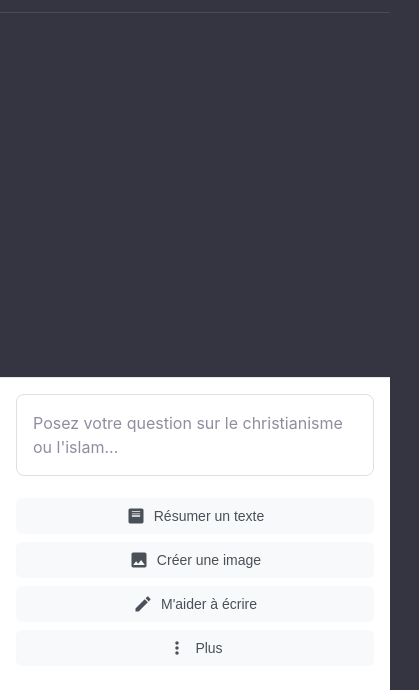
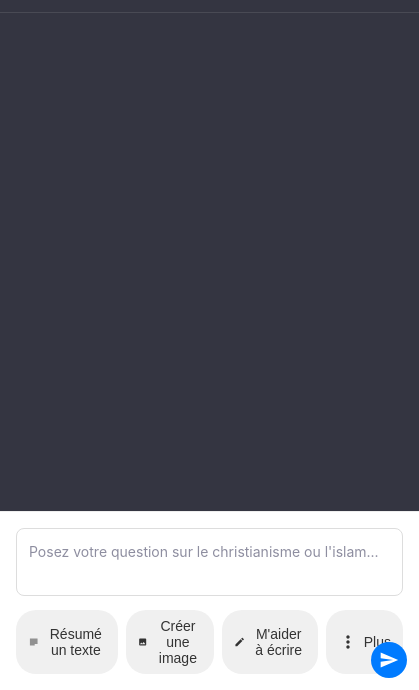
Before and after one commit to Terranoweb2/le-temps-de-dieu-chatbot, a website: page public/index.html in a window 390 px wide. Shown: the part 154-844 px from the top of the page, 419 px wide, since content can reach past the window. Drawn offline with Linux system fonts and the light colour scheme.

Commit message:
Update UI with new action buttons and styling

```diff
--- a/public/index.html
+++ b/public/index.html
@@ -46,35 +46,51 @@
                         <textarea class="chat-input" placeholder="Posez votre question sur le christianisme ou l'islam..."></textarea>
                         <div class="action-buttons">
                             <button class="action-button" data-action="summarize">
-                                <svg viewBox="0 0 24 24">
-                                    <path d="M19 3H5c-1.1 0-2 .9-2 2v14c0 1.1.9 2 2 2h14c1.1 0 2-.9 2-2V5c0-1.1-.9-2-2-2zm-2 10H7v-2h10v2zm0-3H7V9h10v2zm0-3H7V6h10v2z"/>
+                                <svg viewBox="0 0 24 24" class="action-icon">
+                                    <path d="M14 17H4v2h10v-2zm6-8H4v2h16V9zM4 15h16v-2H4v2zM4 5v2h16V5H4z"/>
                                 </svg>
-                                Résumer un texte
+                                <span>Résumé un texte</span>
                             </button>
                             <button class="action-button" data-action="create_image">
-                                <svg viewBox="0 0 24 24">
+                                <svg viewBox="0 0 24 24" class="action-icon">
                                     <path d="M21 19V5c0-1.1-.9-2-2-2H5c-1.1 0-2 .9-2 2v14c0 1.1.9 2 2 2h14c1.1 0 2-.9 2-2zM8.5 13.5l2.5 3.01L14.5 12l4.5 6H5l3.5-4.5z"/>
                                 </svg>
-                                Créer une image
+                                <span>Créer une image</span>
                             </button>
                             <button class="action-button" data-action="writing_help">
-                                <svg viewBox="0 0 24 24">
+                                <svg viewBox="0 0 24 24" class="action-icon">
                                     <path d="M3 17.25V21h3.75L17.81 9.94l-3.75-3.75L3 17.25zM20.71 7.04c.39-.39.39-1.02 0-1.41l-2.34-2.34c-.39-.39-1.02-.39-1.41 0l-1.83 1.83 3.75 3.75 1.83-1.83z"/>
                                 </svg>
-                                M'aider à écrire
+                                <span>M'aider à écrire</span>
                             </button>
                             <button class="action-button" data-action="more_options">
-                                <svg viewBox="0 0 24 24">
+                                <svg viewBox="0 0 24 24" class="action-icon">
                                     <path d="M12 8c1.1 0 2-.9 2-2s-.9-2-2-2-2 .9-2 2 .9 2 2 2zm0 2c-1.1 0-2 .9-2 2s.9 2 2 2 2-.9 2-2-.9-2-2-2zm0 6c-1.1 0-2 .9-2 2s.9 2 2 2 2-.9 2-2-.9-2-2-2z"/>
                                 </svg>
-                                Plus
+                                <span>Plus</span>
                             </button>
                         </div>
                     </div>
-                    <div class="more-options-menu">
-                        <div class="more-options-item" data-action="share">Partager</div>
-                        <div class="more-options-item" data-action="feedback">Donner un avis</div>
-                        <div class="more-options-item" data-action="settings">Paramètres</div>
+                    <button class="send-button">
+                        <svg viewBox="0 0 24 24">
+                            <path d="M2.01 21L23 12 2.01 3 2 10l15 2-15 2z"/>
+                        </svg>
+                    </button>
+                </div>
+                <div class="more-options-menu">
+                    <div class="more-options-content">
+                        <button class="more-option" data-action="share">
+                            <svg viewBox="0 0 24 24">
+                                <path d="M18 16.08c-.76 0-1.44.3-1.96.77L8.91 12.7c.05-.23.09-.46.09-.7s-.04-.47-.09-.7l7.05-4.11c.54.5 1.25.81 2.04.81 1.66 0 3-1.34 3-3s-1.34-3-3-3-3 1.34-3 3c0 .24.04.47.09.7L8.04 9.81C7.5 9.31 6.79 9 6 9c-1.66 0-3 1.34-3 3s1.34 3 3 3c.79 0 1.5-.31 2.04-.81l7.12 4.16c-.05.21-.08.43-.08.65 0 1.61 1.31 2.92 2.92 2.92s2.92-1.31 2.92-2.92-1.31-2.92-2.92-2.92z"/>
+                            </svg>
+                            <span>Partager</span>
+                        </button>
+                        <button class="more-option" data-action="feedback">
+                            <svg viewBox="0 0 24 24">
+                                <path d="M20 2H4c-1.1 0-1.99.9-1.99 2L2 22l4-4h14c1.1 0 2-.9 2-2V4c0-1.1-.9-2-2-2zm-7 12h-2v-2h2v2zm0-4h-2V6h2v4z"/>
+                            </svg>
+                            <span>Donner un avis</span>
+                        </button>
                     </div>
                 </div>
             </div>
--- a/public/style.css
+++ b/public/style.css
@@ -260,33 +260,124 @@ textarea::placeholder {
 
 .action-buttons {
     display: flex;
-    gap: 0.5rem;
-    overflow-x: auto;
-    padding-bottom: 0.5rem;
+    gap: 8px;
+    margin-top: 8px;
+    flex-wrap: wrap;
 }
 
 .action-button {
     display: flex;
     align-items: center;
-    gap: 0.5rem;
-    padding: 0.5rem 1rem;
-    background-color: rgba(64,65,79,0.9);
+    gap: 6px;
+    padding: 8px 12px;
     border: none;
-    color: #ececf1;
-    border-radius: 0.5rem;
+    border-radius: 20px;
+    background-color: #f0f0f0;
+    color: #333;
     cursor: pointer;
-    white-space: nowrap;
-    transition: all 0.2s;
+    transition: background-color 0.2s;
+    font-size: 14px;
 }
 
 .action-button:hover {
-    background-color: rgba(255,255,255,0.1);
+    background-color: #e0e0e0;
 }
 
 .action-button svg {
-    width: 16px;
-    height: 16px;
+    width: 20px;
+    height: 20px;
     fill: currentColor;
+}
+
+.more-options-menu {
+    position: absolute;
+    bottom: 100%;
+    right: 0;
+    background: white;
+    border-radius: 8px;
+    box-shadow: 0 2px 10px rgba(0,0,0,0.1);
+    display: none;
+    z-index: 1000;
+}
+
+.more-options-menu.show {
+    display: block;
+}
+
+.more-options-content {
+    padding: 8px;
+}
+
+.more-option {
+    display: flex;
+    align-items: center;
+    gap: 8px;
+    width: 100%;
+    padding: 8px 16px;
+    border: none;
+    background: none;
+    cursor: pointer;
+    color: #333;
+    transition: background-color 0.2s;
+}
+
+.more-option:hover {
+    background-color: #f5f5f5;
+}
+
+.more-option svg {
+    width: 20px;
+    height: 20px;
+    fill: currentColor;
+}
+
+.chat-input-container {
+    position: relative;
+    padding: 16px;
+    background: white;
+    border-top: 1px solid #eee;
+}
+
+.chat-input-wrapper {
+    position: relative;
+}
+
+.chat-input {
+    width: 100%;
+    padding: 12px;
+    border: 1px solid #ddd;
+    border-radius: 8px;
+    resize: none;
+    font-size: 14px;
+    line-height: 1.5;
+    max-height: 150px;
+    overflow-y: auto;
+}
+
+.send-button {
+    position: absolute;
+    right: 12px;
+    bottom: 12px;
+    background: #007bff;
+    border: none;
+    border-radius: 50%;
+    width: 36px;
+    height: 36px;
+    display: flex;
+    align-items: center;
+    justify-content: center;
+    cursor: pointer;
+    transition: background-color 0.2s;
+}
+
+.send-button:hover {
+    background: #0056b3;
+}
+
+.send-button svg {
+    width: 20px;
+    height: 20px;
+    fill: white;
 }
 
 .message-tag {
@@ -297,119 +388,6 @@ textarea::placeholder {
     color: #ececf1;
 }
 
-.chat-input-container {
-    position: relative;
-    padding: 1rem;
-    background: #fff;
-    border-top: 1px solid rgba(0, 0, 0, 0.1);
-}
-
-.chat-input-wrapper {
-    position: relative;
-}
-
-.chat-input {
-    width: 100%;
-    min-height: 60px;
-    padding: 1rem;
-    border: 1px solid #e0e0e0;
-    border-radius: 8px;
-    resize: none;
-    font-size: 1rem;
-    line-height: 1.5;
-    transition: border-color 0.3s ease;
-}
-
-.chat-input:focus {
-    outline: none;
-    border-color: #0d6efd;
-}
-
-.action-buttons {
-    display: flex;
-    gap: 0.5rem;
-    margin-top: 1rem;
-    flex-wrap: wrap;
-}
-
-.action-button {
-    display: flex;
-    align-items: center;
-    gap: 0.5rem;
-    padding: 0.5rem 1rem;
-    border: none;
-    border-radius: 6px;
-    background: #f8f9fa;
-    color: #495057;
-    font-size: 0.875rem;
-    cursor: pointer;
-    transition: all 0.2s ease;
-}
-
-.action-button:hover {
-    background: #e9ecef;
-    color: #212529;
-}
-
-.action-button svg {
-    width: 20px;
-    height: 20px;
-    fill: currentColor;
-}
-
-.action-button[data-action="summarize"]:hover {
-    background: #e3f2fd;
-    color: #0d6efd;
-}
-
-.action-button[data-action="create_image"]:hover {
-    background: #f3e5f5;
-    color: #9c27b0;
-}
-
-.action-button[data-action="writing_help"]:hover {
-    background: #e8f5e9;
-    color: #2e7d32;
-}
-
-.more-options-menu {
-    position: absolute;
-    bottom: 100%;
-    right: 0;
-    width: 200px;
-    background: #fff;
-    border-radius: 8px;
-    box-shadow: 0 2px 10px rgba(0, 0, 0, 0.1);
-    padding: 0.5rem 0;
-    display: none;
-    z-index: 1000;
-}
-
-.more-options-menu.show {
-    display: block;
-}
-
-.more-options-item {
-    padding: 0.75rem 1rem;
-    cursor: pointer;
-    transition: background-color 0.2s ease;
-}
-
-.more-options-item:hover {
-    background-color: #f8f9fa;
-}
-
-/* Animations */
-@keyframes fadeIn {
-    from { opacity: 0; transform: translateY(10px); }
-    to { opacity: 1; transform: translateY(0); }
-}
-
-.more-options-menu.show {
-    animation: fadeIn 0.2s ease forwards;
-}
-
-/* Responsive design */
 @media (max-width: 768px) {
     .sidebar {
         position: fixed;
@@ -425,22 +403,6 @@ textarea::placeholder {
     }
 
     .action-buttons {
-        flex-direction: column;
-    }
-
-    .action-button {
-        width: 100%;
-        justify-content: center;
+        flex-wrap: nowrap;
     }
 }
-
-@media (max-width: 768px) {
-    .action-buttons {
-        flex-direction: column;
-    }
-
-    .action-button {
-        width: 100%;
-        justify-content: center;
-    }
-}
```
